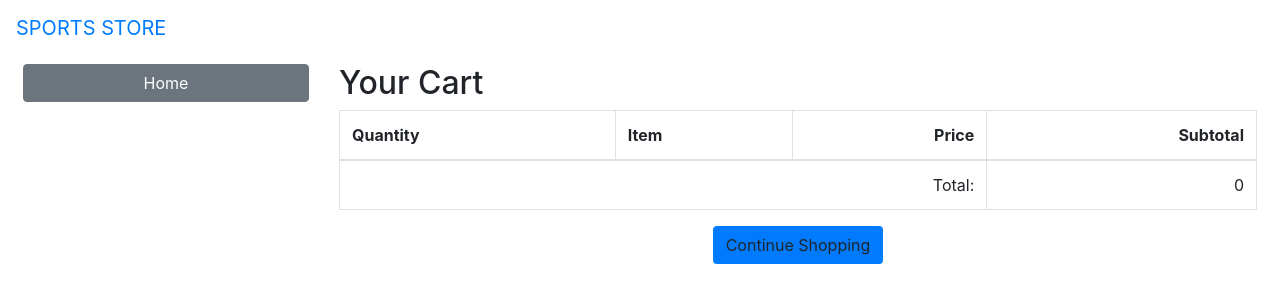
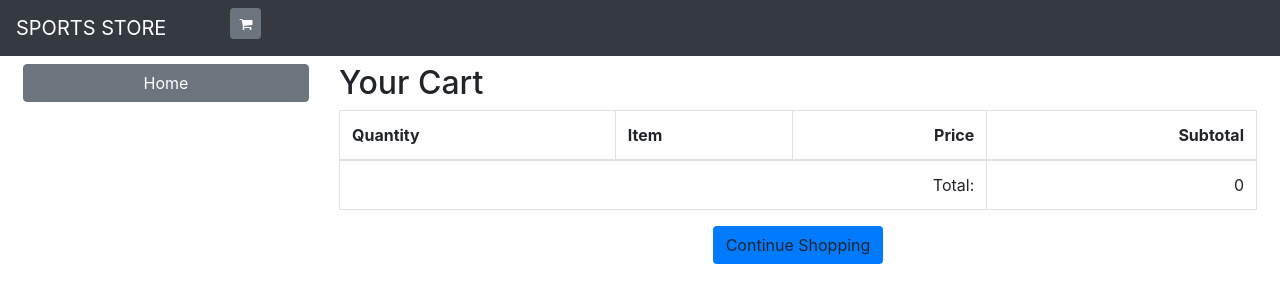
Before and after one commit to CaptainPerk/Sports-Store-Application, an ASP.NET Core app: page /Cart in a window 1280 px wide. Shown: the top 303 px of the page. Run offline with ASP.NET Core 8, Linux system fonts and the light colour scheme; the project's own start-up code is not run, and a stand-in starts its controllers and pages.

Commit message:
Creating the View Component Class and View

```diff
--- /dev/null
+++ b/SportsStore/Views/Shared/Components/CartSummary/Default.cshtml
@@ -0,0 +1,16 @@
+@model Cart
+
+<div class="">
+    @if (Model.Lines.Any())
+    {
+        <small class="navbar-text">
+            <b>Your Cart:</b>
+            @Model.Lines.Sum(line => line.Quantity) item(s)
+            @Model.ComputeTotalValue().ToString("C")
+        </small>
+    }
+    <a class="btn btn-sm btn-secondary navbar-btn" asp-controller="Cart" asp-action="Index" asp-route-returnUrl="@ViewContext.HttpContext.Request.PathAndQuery()">
+        <i class="fa fa-shopping-cart"></i>
+    </a>
+
+</div>
--- a/SportsStore/Views/Shared/_Layout.cshtml
+++ b/SportsStore/Views/Shared/_Layout.cshtml
@@ -4,11 +4,17 @@
 <head>
     <meta name="viewport" content="width=device-width" />
     <link rel="stylesheet" asp-href-include="css/*.min.css" asp-href-exclude="**/*-reboot*,**/*-grid*"/>
+    <link rel="stylesheet" asp-href-include="/font-awesome/font-awesome/css/*.css"/>
     <title>SportsStore</title>
 </head>
 <body>
-<div class="navbar navbar-inverse bg-inverse" role="navigation">
-    <a class="navbar-brand" href="#">SPORTS STORE</a>
+<div class="navbar navbar-dark bg-dark" role="navigation">
+    <div class="row">
+        <a class="col navbar-brand" href="#">SPORTS STORE</a>
+        <div class="col-2 text-right ml-auto">
+            @await Component.InvokeAsync("CartSummary")
+        </div>
+    </div>
 </div>
 <div class="row m-1 p-1">
     <div id="categories" class="col-3"> @await Component.InvokeAsync("NavigationMenu")</div>
```
Also changed, not shown: SportsStore/SportsStore.csproj.
